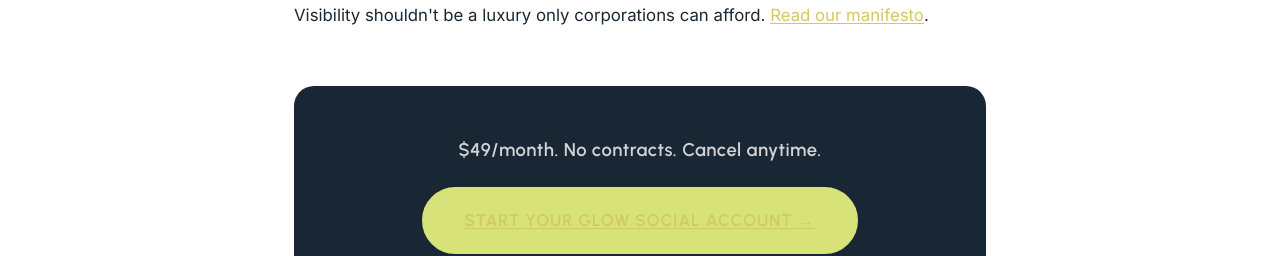
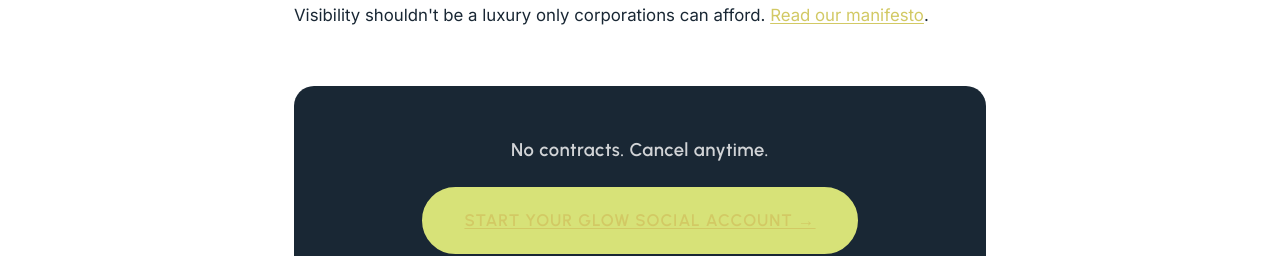
Before and after one commit to glowsocial/glowsocial.com, a Next.js app: page /about in a window 1280 px wide. Shown: the part 1940-2196 px from the top of the page. Built offline with nearby package versions, Linux system fonts and the light colour scheme.

Commit message:
Remove price from about page CTA (pricing change incoming)

```diff
--- a/app/about/page.js
+++ b/app/about/page.js
@@ -94,7 +94,7 @@
           </p>
 
           <div className="about-cta">
-            <p className="about-cta-price">$49/month. No contracts. Cancel anytime.</p>
+            <p className="about-cta-price">No contracts. Cancel anytime.</p>
             <a href="https://app.glowsocial.com/" className="btn btn--primary btn--lg">
               Start Your Glow Social Account →
             </a>
```
